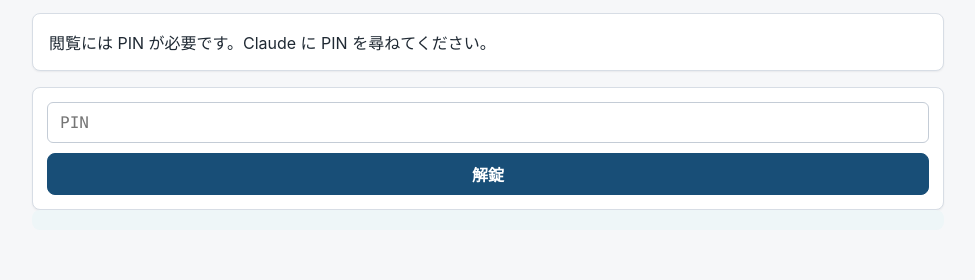
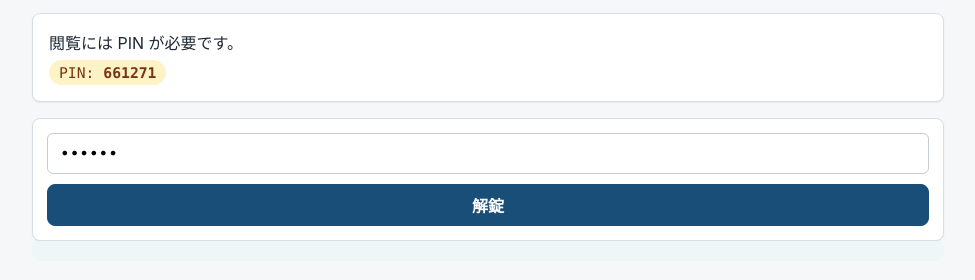
Before and after one commit to ymd2357/pptx-design-review, a website built with Vite: page web/index.html in a window 1280 px wide. Shown: the part 88-368 px from the top of the page, without its empty margins (152-1127 px from the left). Built offline with nearby package versions, Linux system fonts and the light colour scheme.

Commit message:
chore(auth-gate): PIN を画面に表示しフォームに pre-fill する
α 方式 (Claude のメモリのみ) は実用上「毎回 Claude に PIN を聞き直す」
手間が大きいので、PIN gate に PIN そのものを併記してフォームに pre-fill
する形に変える。誰でも URL を知っていれば突破できる状態 = 偶発閲覧
ブロック程度のゲートに格下げした、と理解する。

```diff
--- a/web/src/auth/auth-gate.ts
+++ b/web/src/auth/auth-gate.ts
@@ -1,5 +1,6 @@
 const PIN_SHA256_HEX =
   "255338aaf00799eeaea7a6bcc85984ea0b15a01d13831564628eb0d4d2d3f13c";
+const PIN_DISPLAY = "661271";
 const storageKey = "pptx-review:pin-passed";
 
 export async function requireAuth(app: HTMLElement): Promise<void> {
@@ -50,7 +51,7 @@ function renderGateCard(
 
   const note = document.createElement("p");
   note.className = "status-text";
-  note.textContent = "閲覧には PIN が必要です。Claude に PIN を尋ねてください。";
+  note.innerHTML = `閲覧には PIN が必要です。<br><span class="pin-hint">PIN: <strong>${PIN_DISPLAY}</strong></span>`;
 
   const form = document.createElement("form");
   form.className = "auth-form";
@@ -64,6 +65,7 @@ function renderGateCard(
   input.placeholder = "PIN";
   input.className = "token-input";
   input.required = true;
+  input.value = PIN_DISPLAY;
 
   const submit = document.createElement("button");
   submit.type = "submit";
--- a/web/src/styles.css
+++ b/web/src/styles.css
@@ -100,6 +100,17 @@ textarea {
   border: 1px solid #c4ccd6;
   border-radius: 6px;
   font-family: ui-monospace, SFMono-Regular, Menlo, monospace;
+}
+
+.pin-hint {
+  display: inline-block;
+  margin-top: 6px;
+  padding: 4px 10px;
+  background: #fef3c7;
+  color: #78350f;
+  border-radius: 999px;
+  font-family: ui-monospace, SFMono-Regular, Menlo, monospace;
+  font-size: 0.92rem;
 }
 
 .auth-panel.compact {
```
